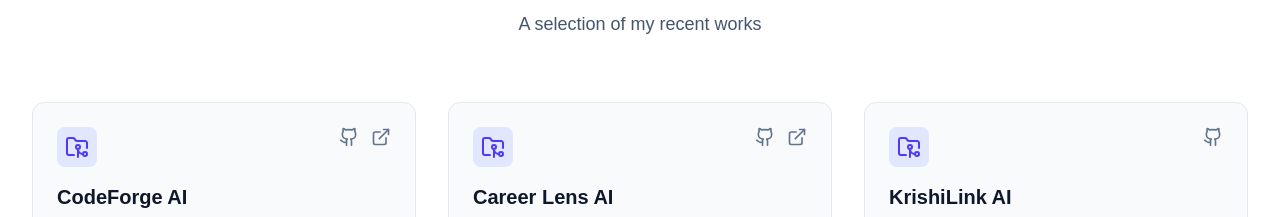
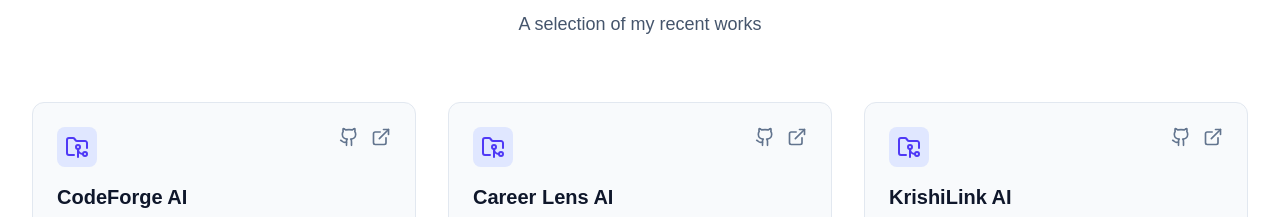
Before and after one commit to makif0456-cloud/portfolio, a Next.js app: page / in a window 1280 px wide. Shown: the part 3860-4077 px from the top of the page. Built offline with nearby package versions, Linux system fonts and the light colour scheme.

Commit message:
Add demo link for KrishiLink-AI project

```diff
--- a/src/data/index.ts
+++ b/src/data/index.ts
@@ -78,7 +78,7 @@ export const portfolioData = {
             "An AI-powered platform designed to strengthen market linkages and price discovery for farmers by connecting farmers with buyers and providing intelligent market insights.",
         stack: ["React", "Node.js", "Express.js", "PostgreSQL", "AI"],
         github: "https://github.com/makif0456-cloud/KrishiLink-AI",
-        demo: "",
+        demo: "https://krishi-link-ai-gamma.vercel.app/",
     },
 ],
     contact: {
```
